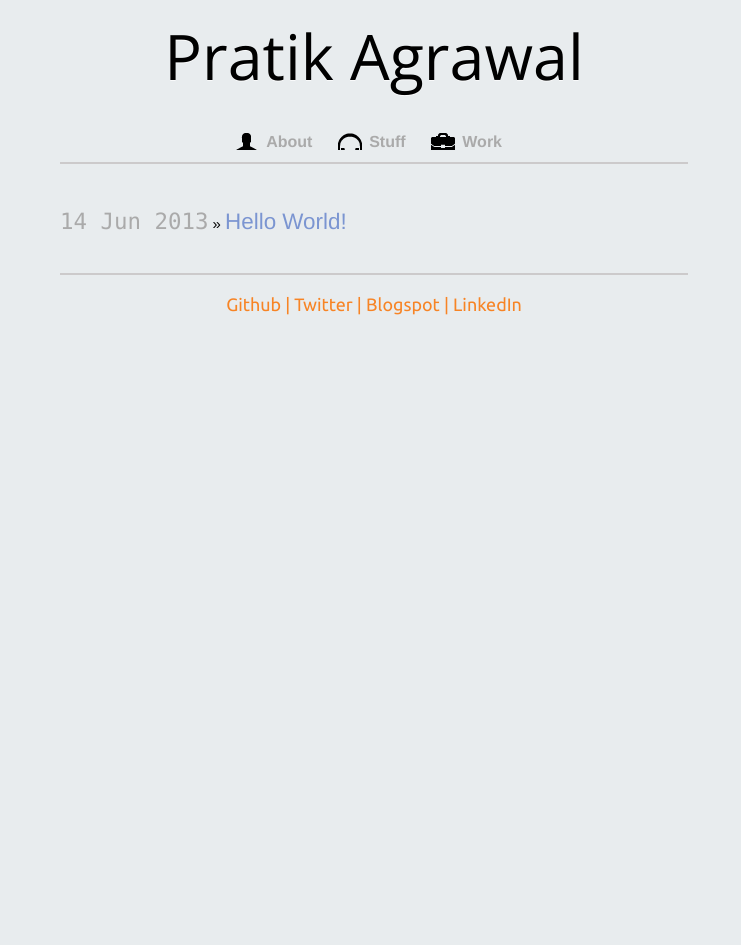
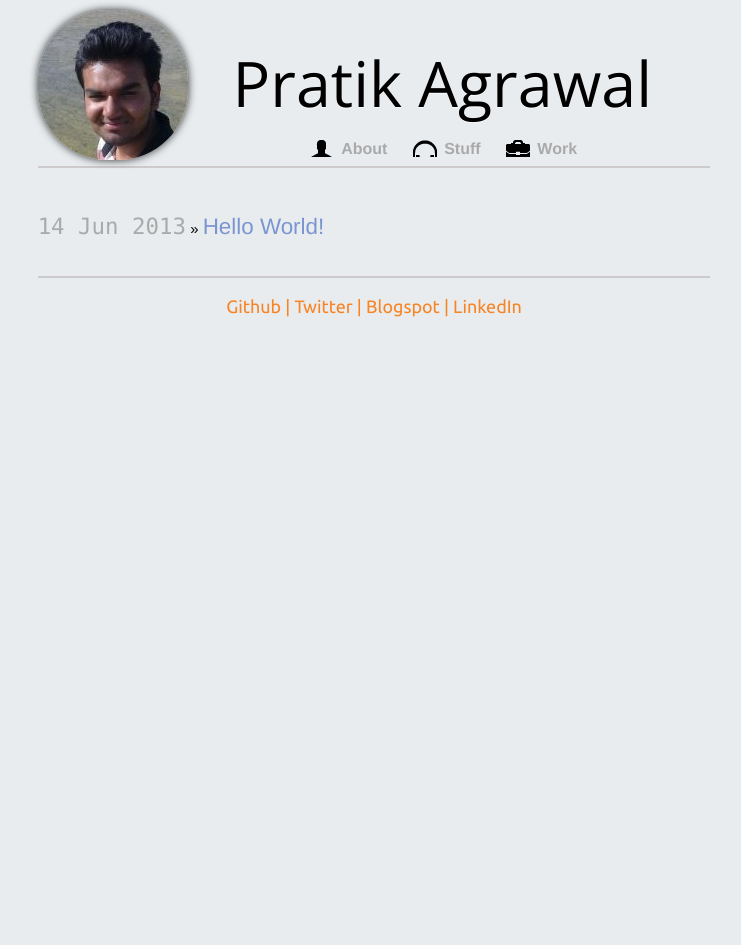
Before and after one commit to pratik98/pratik98.github.com, a Jekyll site: the page built from index.html, in a window 1280 px wide. Shown: the whole page, without its empty margins (266-1007 px from the left). Built offline with Jekyll 4.4.1, drawn with Linux system fonts in a browser that asks for light colours; some web fonts are replaced; after the commit the page ends 910 px from its top, so only the background shows below that.

Commit message:
added circled image

```diff
--- a/_layouts/default.html
+++ b/_layouts/default.html
@@ -19,10 +19,16 @@
     </head>
     <body>
 
+
         <div class="container">
           <div class="site">
             <div class="header">
-              <h1 class="title"><a href="/">{{ site.name }}</a></h1>
+			<div class="row">
+			<div class="cols"><a href="/"><div class="image-circle"></div></a></div>
+			<div class="cols" style="margin-top:2em;"> <h1 class="title"><a href="/">{{ site.name }}</a></h1></div>
+			</div>
+
+
 			  <div class="nav">
               <a class="extra" href="/about.html"><span class="icon-user">&nbsp;&nbsp;&nbsp;&nbsp;&nbsp;&nbsp;</span>About</a>
 			     <a class="extra" href="/stuff.html"><span class="icon-stuff">&nbsp;&nbsp;&nbsp;&nbsp;&nbsp;&nbsp;</span>Stuff</a>
--- a/css/main.css
+++ b/css/main.css
@@ -45,7 +45,7 @@ ul.posts {
 }
 
 ul.posts li {
-  line-height: 1.75em;
+  /*line-height: 1.75em;*/
 }
 
 ul.posts span {
@@ -71,9 +71,9 @@ ul.posts a{
 .site {
   font-size: 115%;
   text-align: justify;
-  width: 42em;
-  margin: 3em auto 2em;
-  line-height: 1.5em;
+  width: 45em;
+  margin: 0em auto 2em;
+  /*line-height: 1.5em;*/
 }
 
 .site .header {
@@ -88,9 +88,8 @@ border-bottom: 2px solid #CCCACB;
 
 .site .header h1.title {
   display: block;
-  margin-bottom: 3em;
+  margin-left: 3em;
   text-align:center;
-
 }
 
 .site .header h1.title a {
@@ -220,3 +219,31 @@ font-family:'Ubuntu',serif;
 .post pre.terminal code {
   background-color: #333;
 }
+
+.image-circle {
+	margin-bottom: 2em;
+	width: 150px;
+	height: 150px;
+	border-radius:70px;
+	-webkit-border-radius: 70px;
+	-moz-border-radius: 70px;
+	background: url("../images/DP.jpg") no-repeat;
+	box-shadow: 0 0 8px rgba(0, 0, 0, .8);
+	-webkit-box-shadow: 0 0 8px rgba(0, 0, 0, .8);
+	-moz-box-shadow: 0 0 8px rgba(0, 0, 0, .8);
+
+	}
+
+
+.cols
+{
+	float:left;
+	/*margin-bottom:2em;*/
+}
+
+.row
+{
+	width:inherit;
+	margin-bottom:0.7em;
+
+}
```
Also changed, not shown: images/DP.jpg (added).
